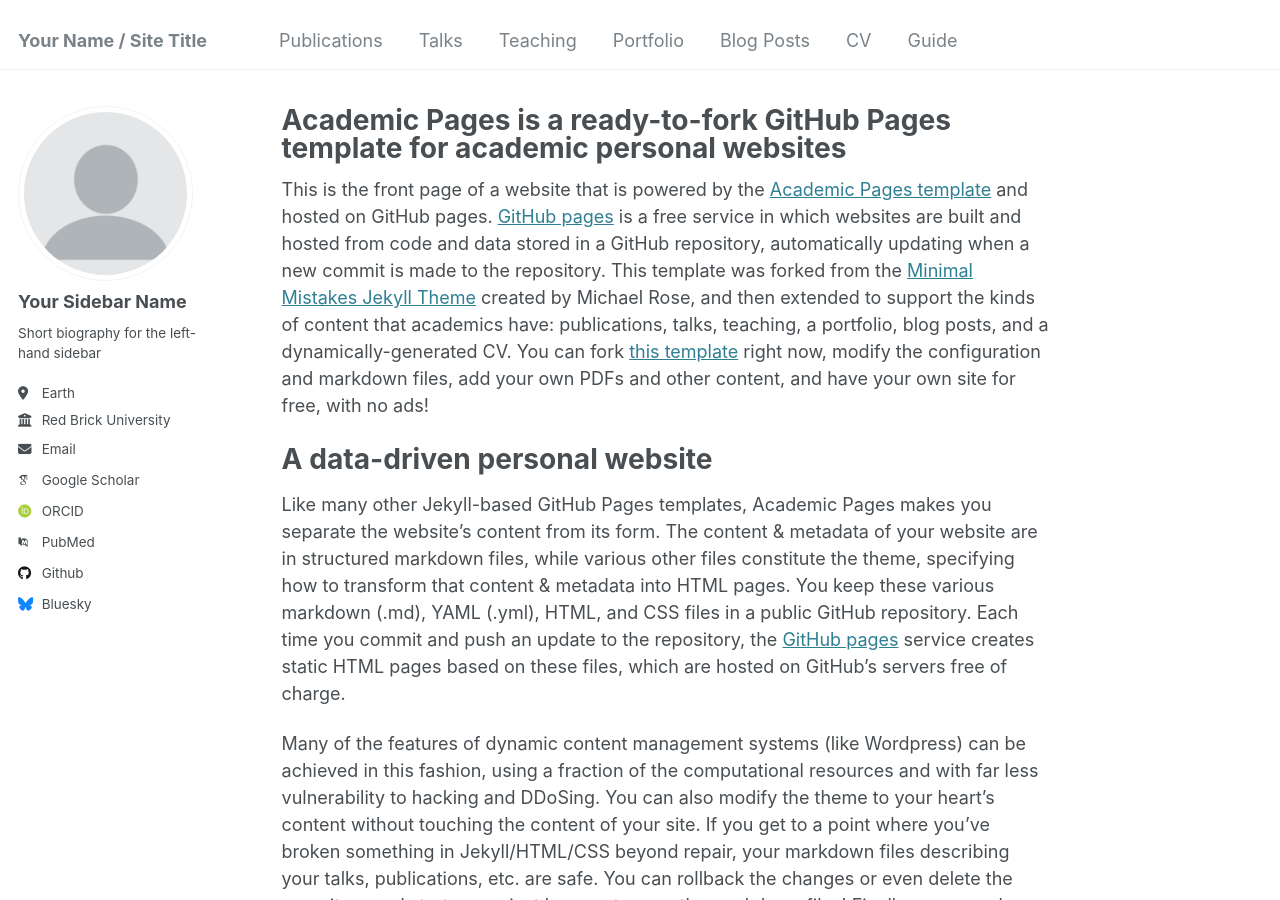
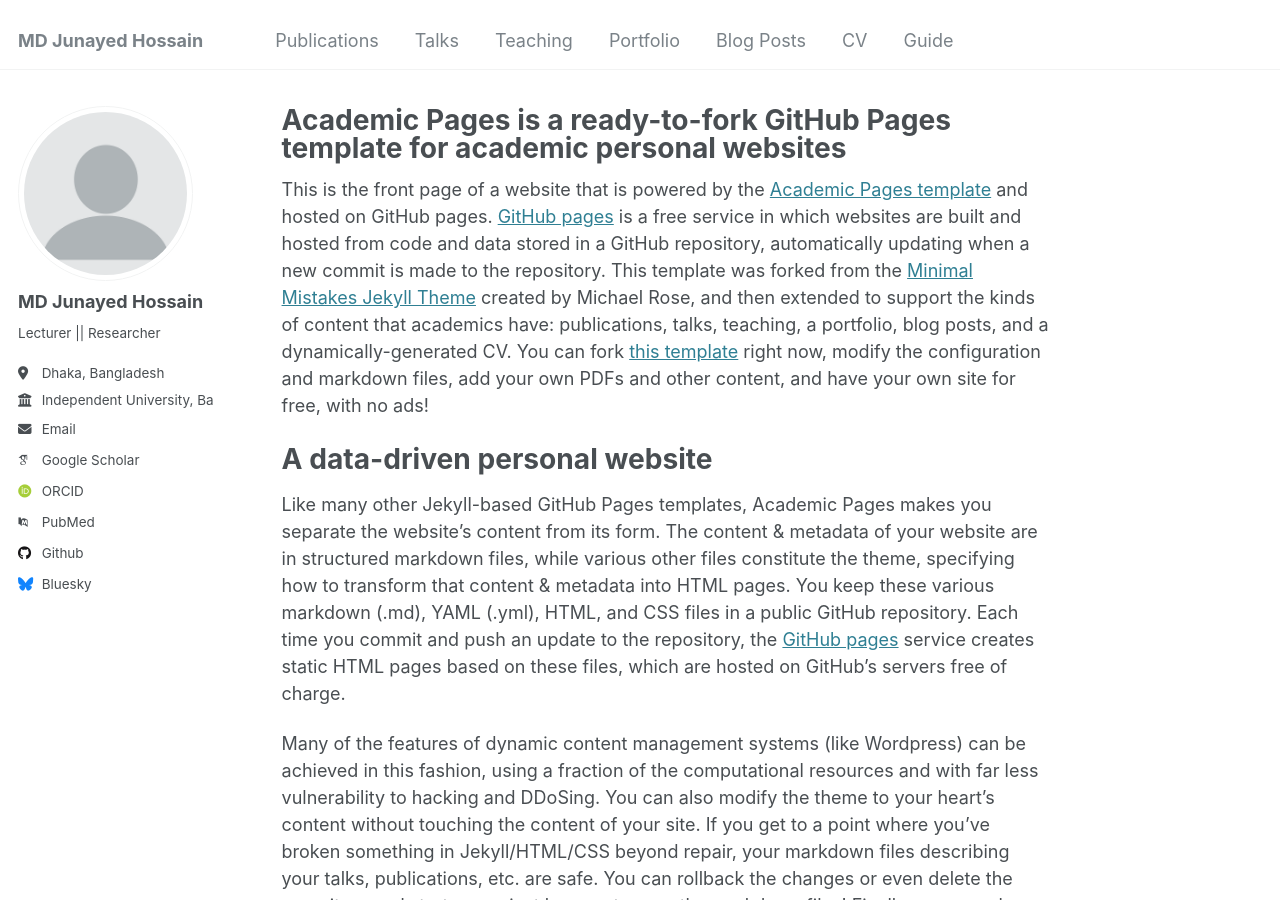
Before and after one commit to i-am-junayed/i-am-junayed.github.io, a Jekyll site: the page built from _pages/about.md, in a window 1280 px wide and 900 px high. Built offline with Jekyll 4.4.1, drawn with Linux system fonts in a browser that asks for light colours; some web fonts are replaced.

Commit message:
Update _config.yml

```diff
--- a/_config.yml
+++ b/_config.yml
@@ -8,13 +8,13 @@
 
 # Basic Site Settings
 locale                   : "en-US"
-title                    : "Your Name / Site Title"
+title                    : "MD Junayed Hossain"
 title_separator          : "-"
 name                     : &name "Your Name"
 description              : &description "personal description"
-url                      : https://academicpages.github.io # the base hostname & protocol for your site e.g. "https://[your GitHub username].github.io"
+url                      : "https://i-am-junayed.github.io" # the base hostname & protocol for your site e.g. "https://[your GitHub username].github.io"
 baseurl                  : "" # the subpath of your site, e.g. "/blog"
-repository               : "academicpages/academicpages.github.io"
+repository               : "i-am-junayed.github.io"
 
 # Site Author - The following control what appear as part of the author content on the side bar.
 #               If a field is blank the icon and link will not appear, otherwise it will be shown.
@@ -22,13 +22,13 @@
 author:
   # Biographic information
   avatar           : "profile.png"
-  name             : "Your Sidebar Name"
+  name             : "MD Junayed Hossain"
   pronouns         : # example: "she/her"
-  bio              : "Short biography for the left-hand sidebar"
-  location         : "Earth"
-  employer         : "Red Brick University"
+  bio              : "Lecturer || Researcher"
+  location         : "Dhaka, Bangladesh"
+  employer         : "Independent University, Bangladesh"
   uri              : # URL
-  email            : "none@example.org"
+  email            : "junayed.ndc16sets@iub.edu.bd"
 
   # Academic websites
   arxiv            : # URL - Update with the correct link to your profile
```
